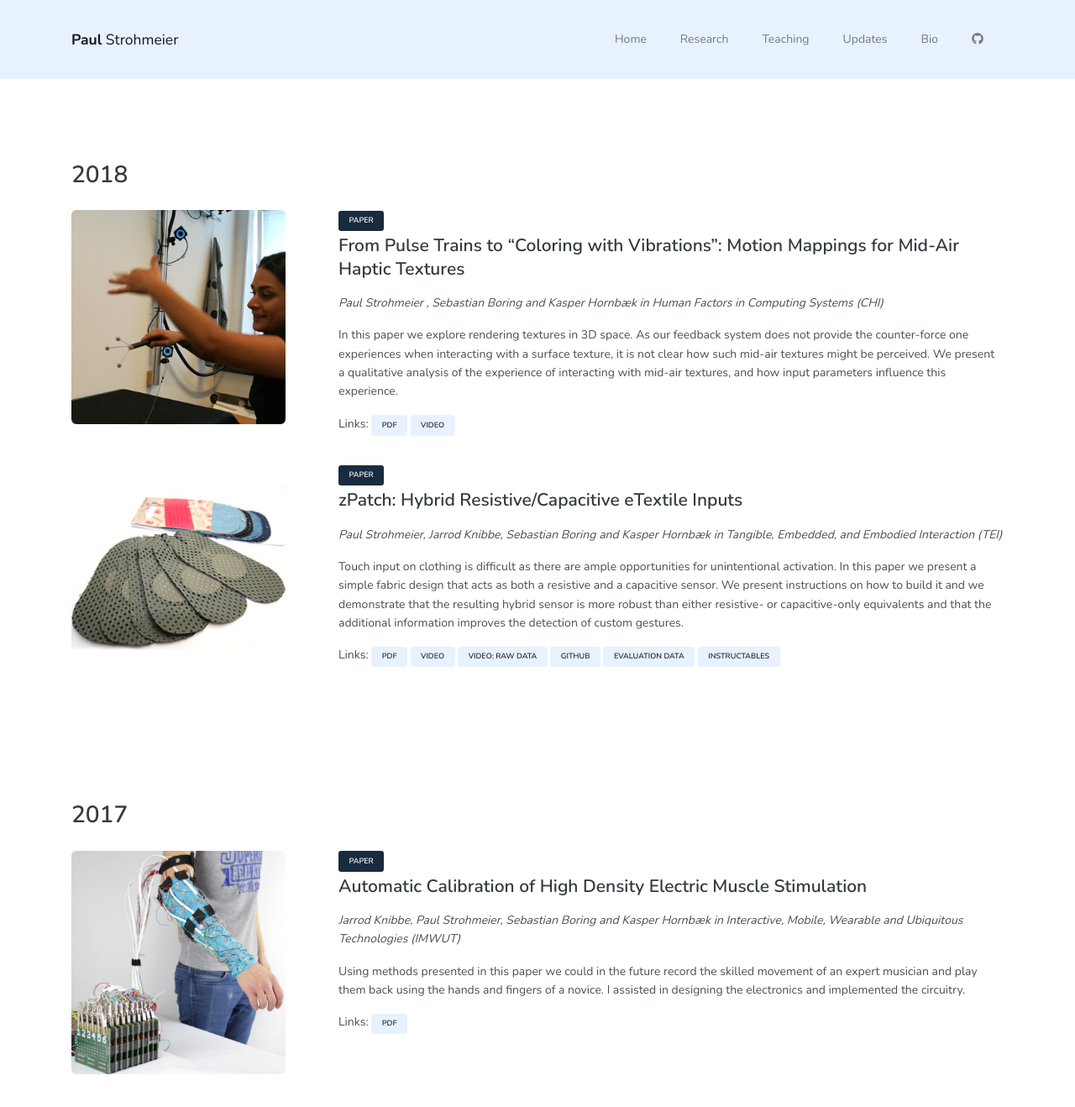
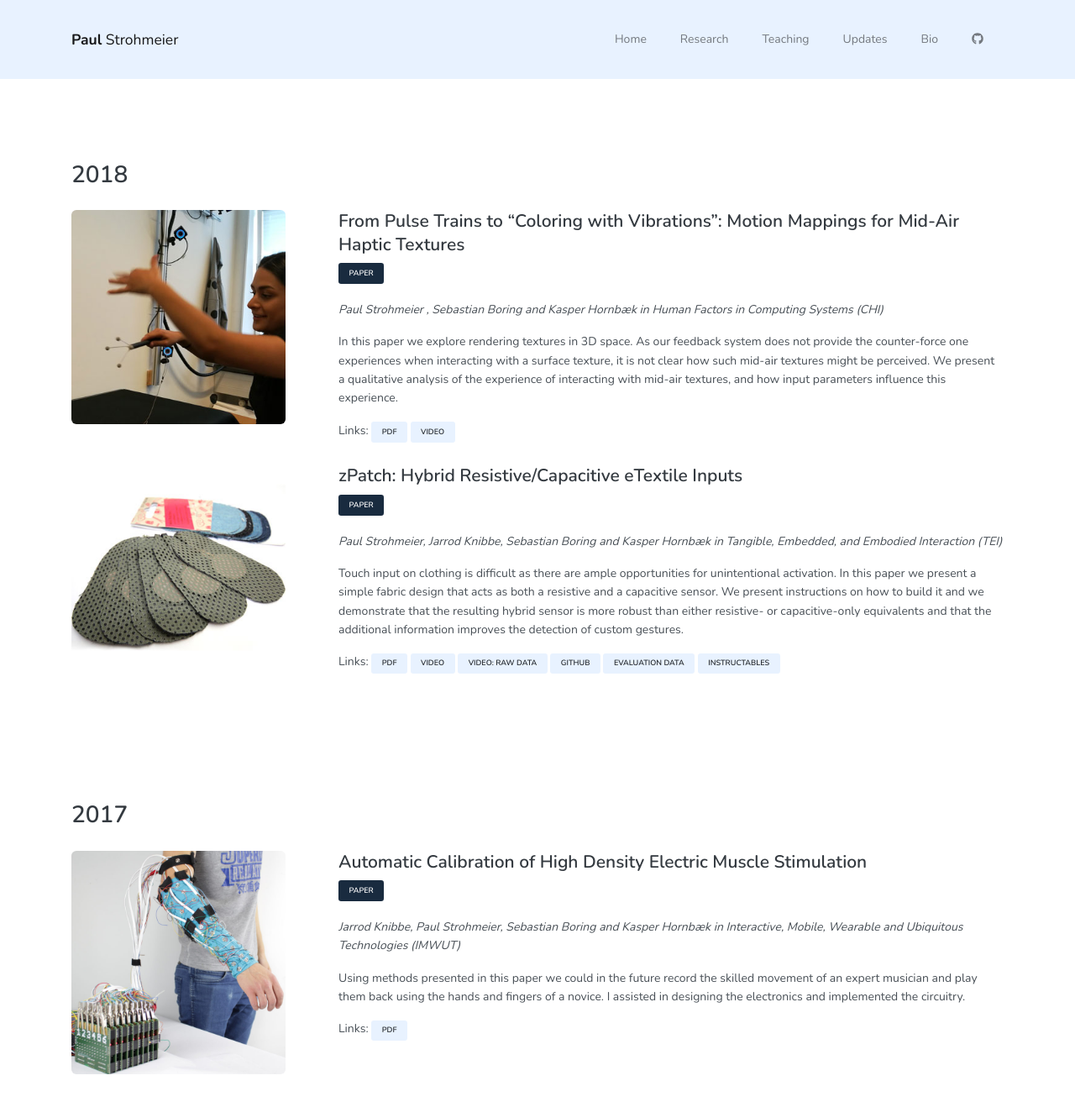
Before and after one commit to fkeel/fkeel.gitub.io, a Jekyll site: the page built from research.html, in a window 1280 px wide and 1400 px high. Shown: the top 1318 px of the window at 84% size. Built offline with Jekyll 4.4.1, drawn with Linux system fonts in a browser that asks for light colours; some of the changed text lies outside the part shown.

Commit message:
Research page tag location change

```diff
--- a/_includes/research_2.html
+++ b/_includes/research_2.html
@@ -36,13 +36,14 @@
                 <div class="card border-0">
 
                   <div class="">
+
+                    <h4 class="k-subheader">{{research_entry.title}}</h4>
                     {% for tag in research_entry.tags %}
                       {% assign style = tag.style %}
                       {% assign tag_style = site.data.website.tag_styles | where: "name",style | limit:1 %}
                       <span class="badge badge-lg badge-pill {{ tag_style[0].css }} text-uppercase mb-1" style="{% if tag.style %}{{ tag.style }}{% endif %}">{{tag.text}}</span>
                       <!-- <span class="text-muted">[ {{tag.text}} ]</span> -->
                     {% endfor%}
-                    <h4>{{research_entry.title}}</h4>
 
                      <p class="mt-3">
                       <i>{{research_entry.authors}} in {{research_entry.venue}}</i>
```
